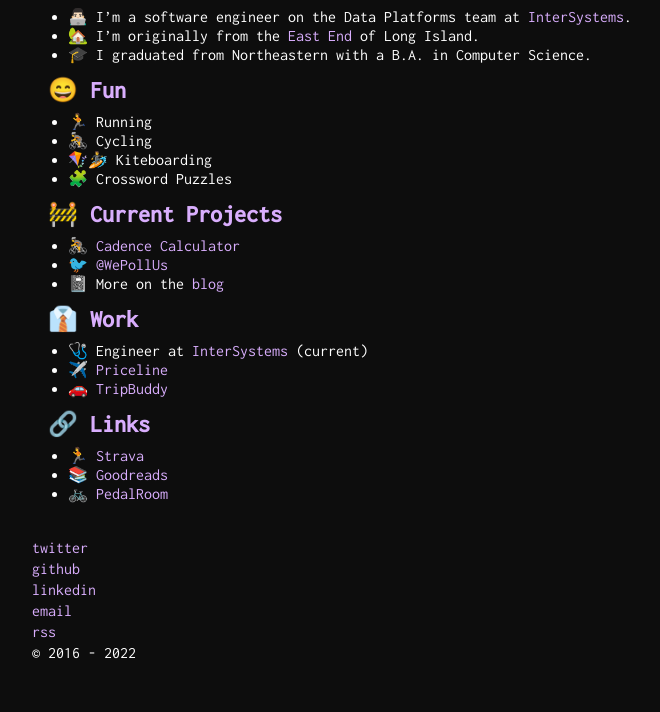
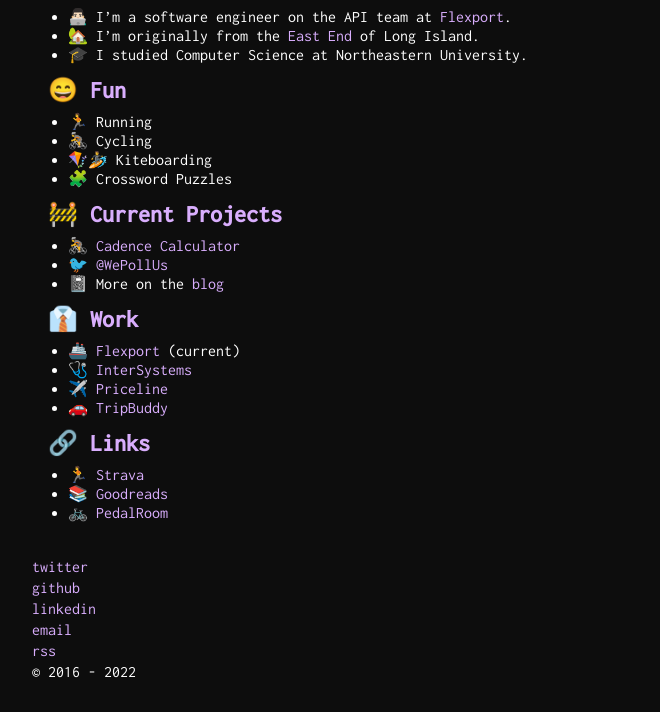
Before and after one commit to walkersutton/walkersutton.github.io, a Jekyll site: the page built from about.md, in a window 1280 px wide. Shown: the part 467-1179 px from the top of the page, without its empty margins (232-892 px from the left). Built offline with Jekyll 4.4.1, drawn with Linux system fonts in a browser that asks for light colours.

Commit message:
update about.md - job

```diff
--- a/about.md
+++ b/about.md
@@ -8,9 +8,9 @@
 <div id="about" markdown="1">
 <img class="img-wide" src="https://i.imgur.com/sTXCdDv.jpg">
 ## 👋 Intro
-* 👨🏻‍💻 I'm a software engineer on the Data Platforms team at [InterSystems](https://intersystems.com).
+* 👨🏻‍💻 I'm a software engineer on the API team at [Flexport](https://flexport.com).
 * 🏡 I'm originally from the [East End](https://en.wikipedia.org/wiki/East_End_(Long_Island)) of Long Island.
-* 🎓 I graduated from Northeastern with a B.A. in Computer Science.
+* 🎓 I studied Computer Science at Northeastern University.
 
 ## 😄 Fun
 * 🏃 Running
@@ -24,7 +24,8 @@
 * 📓 More on the [blog](/blog)
 
 ## 👔 Work
-* 🩺 Engineer at [InterSystems](https://www.intersystems.com/) (current)
+* 🚢 [Flexport](https://www.flexport.com) (current)
+* 🩺 [InterSystems](https://www.intersystems.com)
 * ✈️ [Priceline](https://www.priceline.com)
 * 🚗 [TripBuddy](https://www.thetripbuddyapp.com)
 
```
